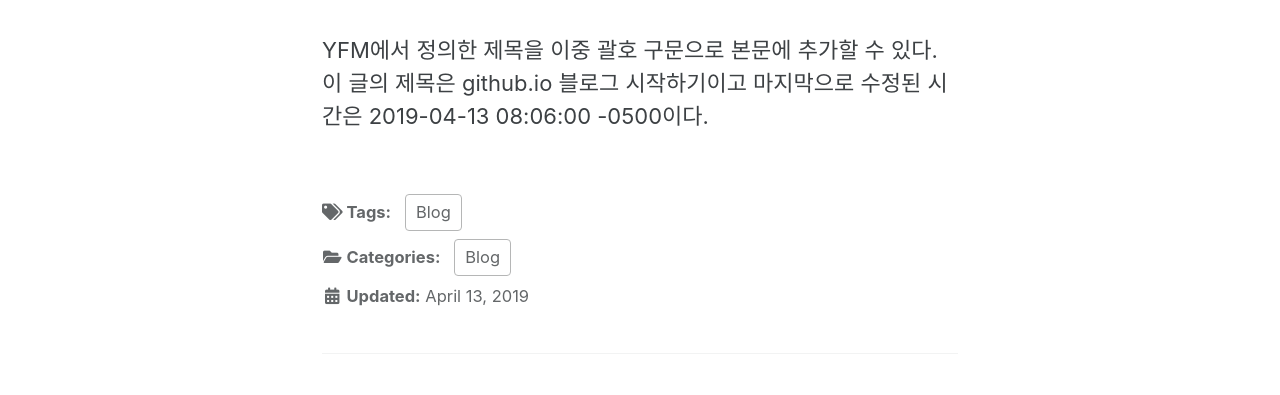
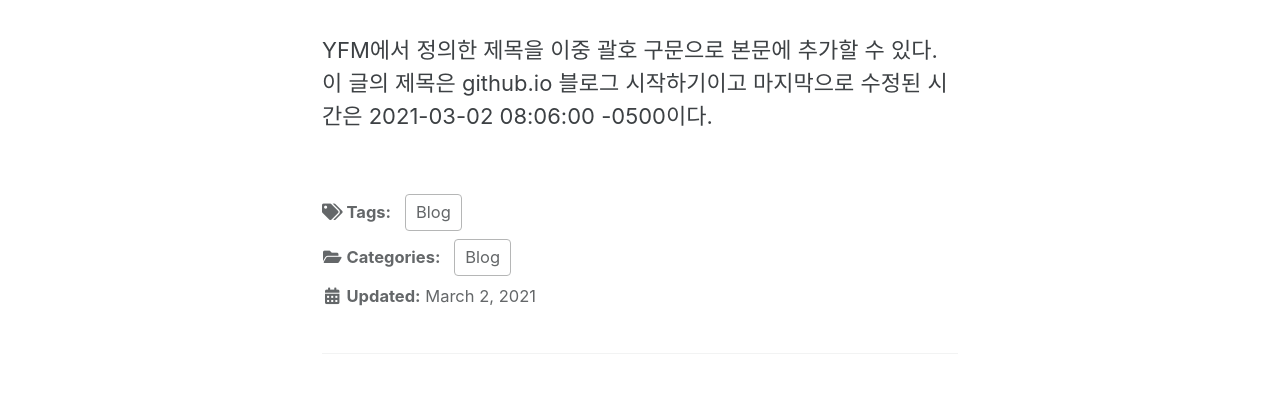
Before and after one commit to ekzm8523/ekzm8523.github.io, a Jekyll site: the page built from _posts/BoostCamp/2021-03-02-BoostCamp_1.md, in a window 1280 px wide. Shown: the part 356-751 px from the top of the page. Built offline with Jekyll 4.4.1, drawn with Linux system fonts in a browser that asks for light colours; cached includes are drawn as plain includes.

Commit message:
Update 2021-03-02-BoostCamp_1.md

```diff
--- a/_posts/BoostCamp/2021-03-02-BoostCamp_1.md
+++ b/_posts/BoostCamp/2021-03-02-BoostCamp_1.md
@@ -6,7 +6,7 @@ categories:
   - Blog
 tags:
   - Blog
-last_modified_at: 2019-04-13T08:06:00-05:00
+last_modified_at: 2021-03-02T08:06:00-05:00
 ---
 
 GitHub Blog 서비스인 github.io 블로그 시작하기로 했다.
```
